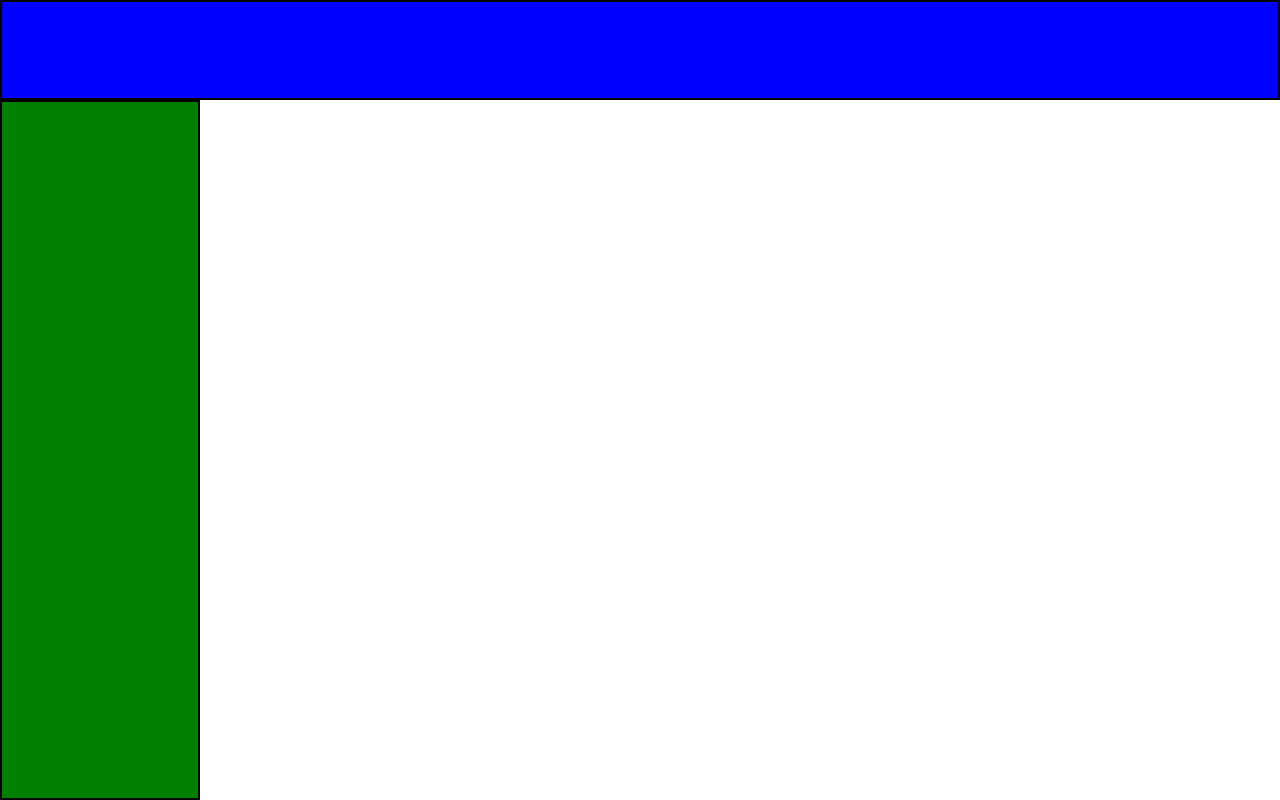
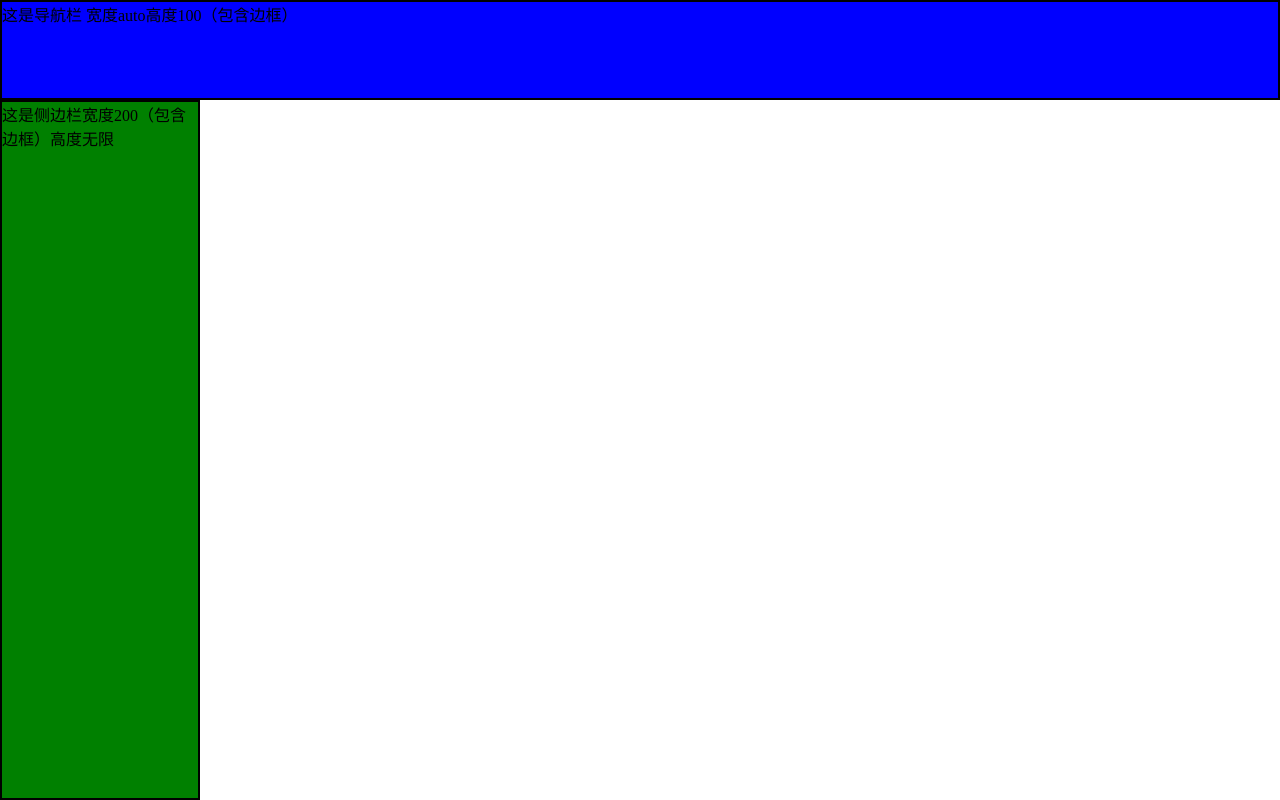
Before and after one commit to zhusi94/miao, a plain HTML site: page qq-mail.html in a window 1280 px wide. Drawn offline with Linux system fonts and the light colour scheme.

Commit message:
qq-mail-2.0

```diff
--- a/qq-mail.html
+++ b/qq-mail.html
@@ -41,6 +41,6 @@ body{
 </style>
 </head>
 <body>
-  <div class="导航栏"></div>
-  <div class="侧边栏"></div>
+  <div class="导航栏">这是导航栏<span> 宽度auto高度100（包含边框）</span></div>
+  <div class="侧边栏"><span>这是侧边栏宽度200（包含边框）高度无限</span></div>
 </body>
```
